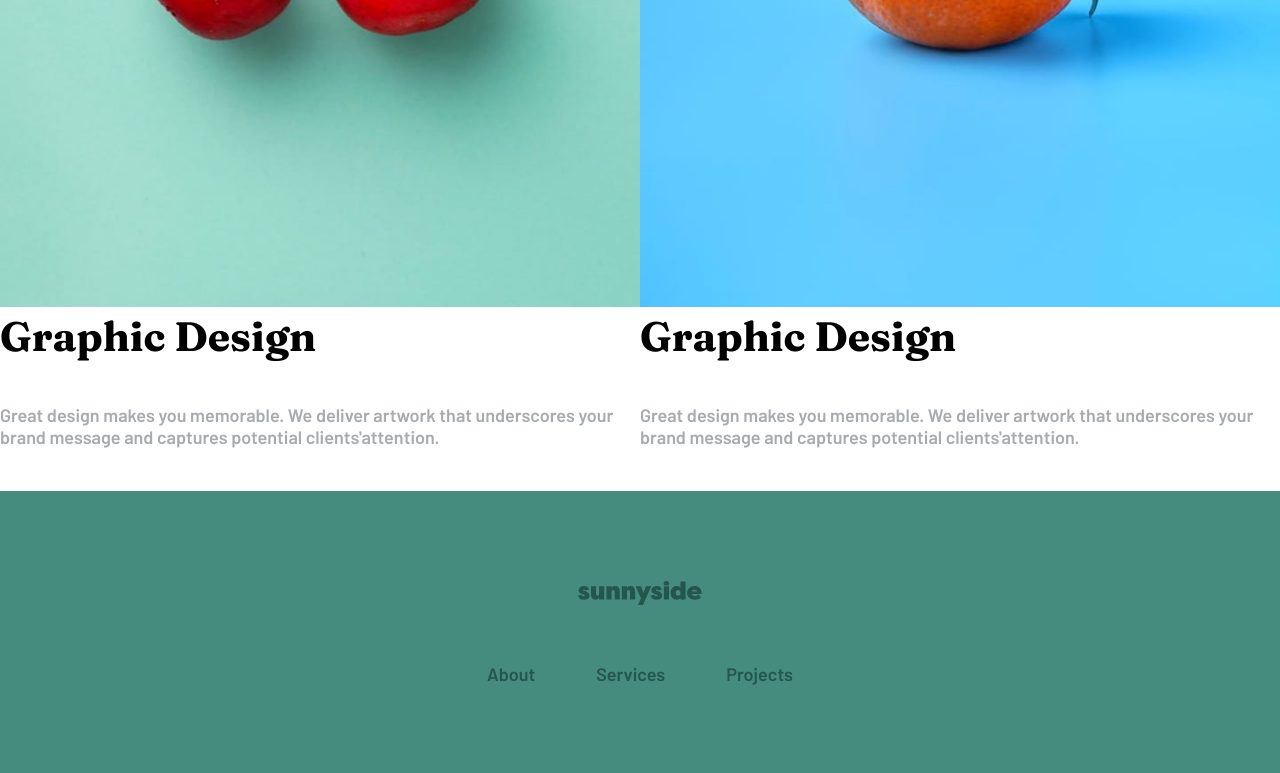
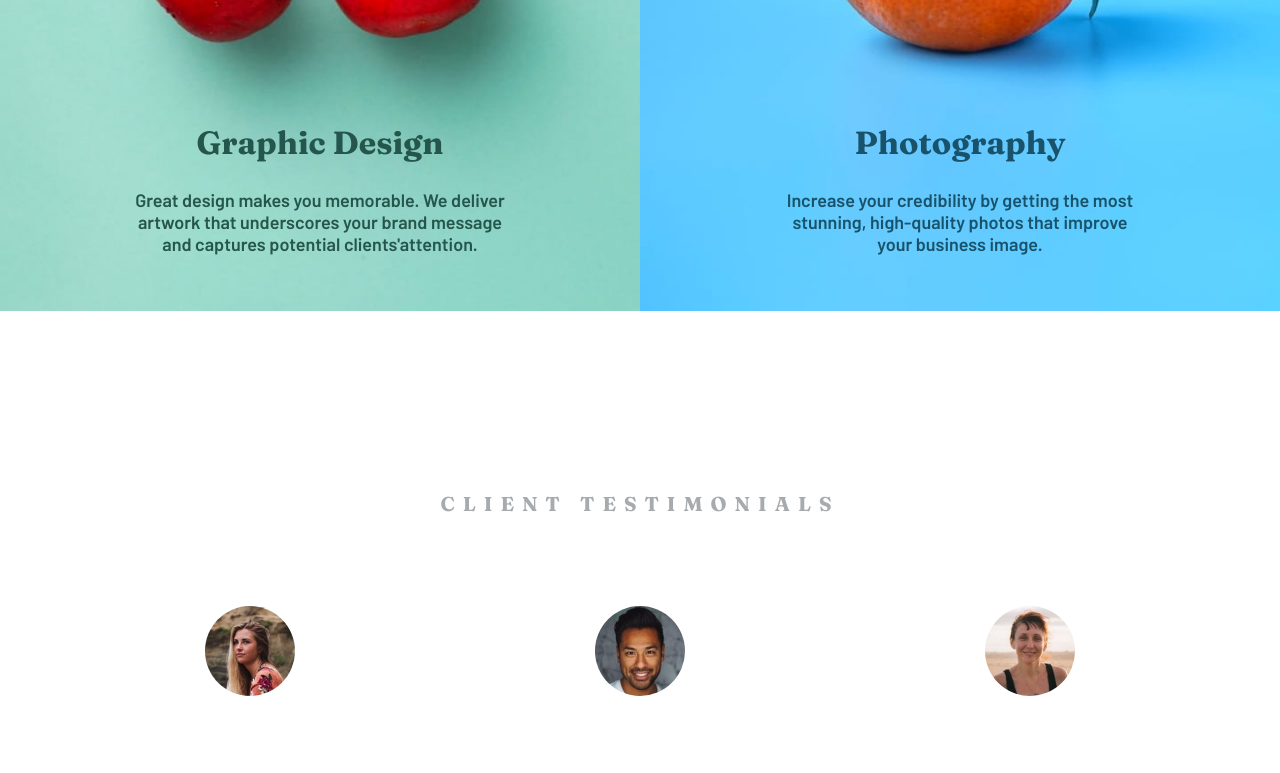
Before and after one commit to Ezedcode/sunnyside-agency-landing-page-main, a React (Create React App) app: page / in a window 1280 px wide. Shown: the part 2000-2773 px from the top of the page. Built offline with nearby package versions, Linux system fonts and the light colour scheme.

Commit message:
updating home page

```diff
--- a/src/components/button/LearnMoreBtn.jsx
+++ b/src/components/button/LearnMoreBtn.jsx
@@ -19,7 +19,7 @@ const Btn = styled.button`
     font-weight: bolder;
     font-size: 15px;
     letter-spacing: 1px;
-    margin-left: 7.5px;
+    margin-left: 7.7px;
   }
 
   & .first,
--- a/src/components/layout/Footer/styles.jsx
+++ b/src/components/layout/Footer/styles.jsx
@@ -8,6 +8,7 @@ export const Container = styled.footer`
 
   & a {
     color: hsl(167, 40%, 24%);
+    transition: 0.5s;
   }
 
   & a:hover {
@@ -18,6 +19,7 @@ export const Container = styled.footer`
   & path {
     fill: hsl(167, 40%, 24%);
     cursor: pointer;
+    transition: 0.5s;
   }
 
   & li:hover path {
--- a/src/components/layout/Header/styles.jsx
+++ b/src/components/layout/Header/styles.jsx
@@ -39,7 +39,7 @@ export const Container = styled.div`
   }
 
   @media screen and (max-width: 375px) {
-    height: 538px;
+    height: 498px;
 
     & .menuBtn {
       display: block;
--- /dev/null
+++ b/src/data/HomePageContent.json
@@ -0,0 +1,43 @@
+{
+  "Home": {
+    "section1": {
+      "title": "Transform your brand",
+      "about": "We are a full-service creative agency specializing in helping brands grow fast. Engage your clients through compelling visuals that do most of the marketing for you."
+    },
+    "section2": {
+      "title": "Stand out to the right audience",
+      "about": "Using a collaborative formula of designers, researchers, photographers, videographers, and copywriters, we'll build and extend your brand in digital places."
+    },
+    "section3": {
+      "title": "Graphic Design",
+      "about": "Great design makes you memorable. We deliver artwork that underscores your brand message and captures potential clients'attention."
+    },
+    "section4": {
+      "title": "Photography",
+      "about": "Increase your credibility by getting the most stunning, high-quality photos that improve your business image."
+    }
+  },
+  "ClientTestimonials": {
+    "title": "CLIENT TESTIMONIALS",
+    "client": [
+      {
+        "photo": "Emily Photo",
+        "name": "Emily R.",
+        "job": "Marking Director",
+        "testimonials": "We put our trust in Sunnyside and they delivered, making sure our needs were met and deadlines were always hit."
+      },
+      {
+        "photo": "Thomas Photo",
+        "name": "Thomas S.",
+        "job": "Chief Operating Officer",
+        "testimonials": "Sunnyside's enthusiasm coupled with their keen interest in our brand's success made it a satisfying and enjoyable experience."
+      },
+      {
+        "photo": "Jennie Photo",
+        "name": "Jennie F.",
+        "job": "Business Owner",
+        "testimonials": "Incredible end result! Our sales increased over 400% when we worked with Sunnyside. Highly recommended!"
+      }
+    ]
+  }
+}
--- a/src/data/PageContent.json
+++ /dev/null
@@ -1,20 +0,0 @@
-{
-  "Home": {
-    "section1": {
-      "title": "Transform your brand",
-      "about": "We are a full-service creative agency specializing in helping brands grow fast. Engage your clients through compelling visuals that do most of the marketing for you."
-    },
-    "section2": {
-      "title": "Stand out to the right audience",
-      "about": "Using a collaborative formula of designers, researchers, photographers,videographers,and copywriters,we'll build and extend your brand in digital places."
-    },
-    "section3": {
-      "title": "Graphic Design",
-      "about": "Great design makes you memorable. We deliver artwork that underscores your brand message and captures potential clients'attention."
-    },
-    "section4": {
-      "title": "Photography",
-      "about": "Increase your credibility by getting the most stunning, high-quality photos that improve your business image."
-    }
-  }
-}
--- a/src/pages/Home/index.jsx
+++ b/src/pages/Home/index.jsx
@@ -7,14 +7,25 @@ import Img5 from "../../assets/img/desktop/image-transform.jpg";
 import Img6 from "../../assets/img/desktop/image-stand-out.jpg";
 import Img7 from "../../assets/img/desktop/image-graphic-design.jpg";
 import Img8 from "../../assets/img/desktop/image-photography.jpg";
+import Img9 from "../../assets/img/image-emily.jpg";
+import Img10 from "../../assets/img/image-thomas.jpg";
+import Img11 from "../../assets/img/image-jennie.jpg";
+import Img12 from "../../assets/img/mobile/image-gallery-milkbottles.jpg";
+import Img13 from "../../assets/img/mobile/image-gallery-orange.jpg";
+import Img14 from "../../assets/img/mobile/image-gallery-cone.jpg";
+import Img15 from "../../assets/img/mobile/image-gallery-sugar-cubes.jpg";
+import Img16 from "../../assets/img/desktop/image-gallery-milkbottles.jpg";
+import Img17 from "../../assets/img/desktop/image-gallery-orange.jpg";
+import Img18 from "../../assets/img/desktop/image-gallery-cone.jpg";
+import Img19 from "../../assets/img/desktop/image-gallery-sugar-cubes.jpg";
 import LearnMoreBtn from "../../components/button/LearnMoreBtn";
-import PageContent from "../../data/PageContent.json";
+import PageContent from "../../data/HomePageContent.json";
 import * as Styles from "./styles";
 
 const Home = () => {
   return (
     <Styles.Container>
-      <section className="container">
+      <section className="section1">
         <div>
           <picture>
             <source media="(max-width: 375px)" srcSet={Img1} />
@@ -32,7 +43,7 @@ const Home = () => {
           </div>
         </div>
       </section>
-      <section className="container">
+      <section className="section2">
         <div>
           <picture>
             <source media="(max-width: 375px)" srcSet={Img2} />
@@ -50,7 +61,7 @@ const Home = () => {
           </div>
         </div>
       </section>
-      <section className="container">
+      <section className="section3">
         <div>
           <div>
             <picture>
@@ -58,9 +69,11 @@ const Home = () => {
               <img src={Img7} alt="Image_home" />
             </picture>
           </div>
-          <div className="content">
-            <h2>{PageContent.Home.section3.title}</h2>
-            <p>{PageContent.Home.section3.about}</p>
+          <div className="graphic-design">
+            <div>
+              <h2>{PageContent.Home.section3.title}</h2>
+              <p>{PageContent.Home.section3.about}</p>
+            </div>
           </div>
         </div>
         <div>
@@ -70,11 +83,53 @@ const Home = () => {
               <img src={Img8} alt="Image_home" />
             </picture>
           </div>
-          <div className="content">
-            <h2>{PageContent.Home.section3.title}</h2>
-            <p>{PageContent.Home.section3.about}</p>
+          <div className="photography">
+            <div>
+              <h2>{PageContent.Home.section4.title}</h2>
+              <p>{PageContent.Home.section4.about}</p>
+            </div>
           </div>
         </div>
+      </section>
+      <section className="section4">
+        <h1>{PageContent.ClientTestimonials.title}</h1>
+        <div className="testimonials">
+          {PageContent.ClientTestimonials.client.map((client, index) => {
+            return (
+              <div>
+                <img
+                  src={
+                    (index === 0 && Img9) ||
+                    (index === 1 && Img10) ||
+                    (index === 2 && Img11)
+                  }
+                  alt={client.photo}
+                />
+                <p className="testimonial">{client.testimonials}</p>
+                <h2 className="name">{client.name}</h2>
+                <p className="job">{client.job}</p>
+              </div>
+            );
+          })}
+        </div>
+      </section>
+      <section className="section5">
+        <picture>
+          <source media="(max-width: 375px)" srcSet={Img12} />
+          <img src={Img16} alt="Image_home" />
+        </picture>
+        <picture>
+          <source media="(max-width: 375px)" srcSet={Img13} />
+          <img src={Img17} alt="Image_home" />
+        </picture>
+        <picture>
+          <source media="(max-width: 375px)" srcSet={Img14} />
+          <img src={Img18} alt="Image_home" />
+        </picture>
+        <picture>
+          <source media="(max-width: 375px)" srcSet={Img15} />
+          <img src={Img19} alt="Image_home" />
+        </picture>
       </section>
     </Styles.Container>
   );
--- a/src/pages/Home/styles.jsx
+++ b/src/pages/Home/styles.jsx
@@ -1,16 +1,19 @@
 import styled from "styled-components";
 
 export const Container = styled.div`
-  & .container {
+  max-width: 1440px;
+  margin: 0 auto;
+
+  & section {
     display: flex;
     width: 100%;
   }
 
-  & .container:first-child {
+  & .section1 {
     flex-direction: row-reverse;
   }
 
-  & .container > div {
+  & section > div {
     width: 50%;
   }
 
@@ -29,19 +32,104 @@ export const Container = styled.div`
     justify-content: center;
   }
 
-  & .content > div {
+  & .section1 .content > div,
+  & .section2 .content > div {
     width: 448px;
     margin: 0 auto;
-    padding: 5rem 0;
   }
 
-  & .container p {
+  & .section1 p,
+  & .section2 p {
     color: hsl(210, 4%, 67%);
     padding: 43px 0;
   }
 
-  & .container h2 {
+  & .section1 h2,
+  & .section2 h2 {
     font-size: 41px;
+  }
+
+  & .section3 > div {
+    position: relative;
+  }
+
+  & .section3 > div > div:first-child {
+    height: 100%;
+  }
+
+  & .section3 > div > div:last-child > div {
+    text-align: center;
+    margin: 0 auto;
+    width: 370px;
+  }
+
+  & .section3 > div > div:last-child p {
+    padding: 1.5rem 0;
+  }
+
+  & .section3 h2 {
+    font-size: 32px;
+  }
+
+  & .graphic-design,
+  & .photography {
+    position: absolute;
+    top: 65%;
+    left: 0;
+    width: 100%;
+    height: 8rem;
+  }
+
+  & .graphic-design {
+    color: hsl(167, 40%, 24%);
+  }
+
+  & .photography {
+    color: hsl(198, 62%, 26%);
+  }
+
+  & .section4 {
+    padding: 10rem 0;
+    text-align: center;
+    align-items: center;
+    flex-direction: column;
+  }
+
+  & .section4 .testimonials {
+    width: 65rem;
+    display: flex;
+    justify-content: center;
+  }
+
+  & .section4 .testimonials > div {
+    width: 358px;
+    margin: 0 auto;
+  }
+
+  & .section4 h1 {
+    font-size: 20px;
+    letter-spacing: 8px;
+  }
+
+  & .section4 h1,
+  & .section4 .job {
+    color: hsl(210, 4%, 67%);
+  }
+
+  & .section4 img {
+    width: 5rem;
+    height: 5rem;
+    border-radius: 5rem;
+    margin: 5rem 0;
+  }
+
+  & .section4 .testimonial {
+    color: hsl(213, 9%, 39%);
+  }
+
+  & .section4 .name {
+    margin-bottom: 1rem;
+    margin-top: 5rem;
   }
 
   @media screen and (max-width: 375px) {
@@ -51,16 +139,26 @@ export const Container = styled.div`
       text-align: center;
     }
 
-    & .container:first-child {
-      flex-direction: column;
-    }
-
     & section {
       flex-direction: column;
     }
 
-    & .container > div {
+    & section > div {
       width: 100%;
+    }
+
+    & .section1 {
+      flex-direction: column;
+    }
+
+    & .section1 .content > div,
+    & .section2 .content > div {
+      padding: 5rem 0;
+      width: 100%;
+    }
+
+    & .section3 {
+      height: 62rem;
     }
 
     & img {
@@ -75,5 +173,42 @@ export const Container = styled.div`
       width: 335px;
       margin: 0 auto;
     }
+
+    & .section3 > div > div:last-child {
+      top: 21rem;
+    }
+
+    & .section4 {
+      padding: 4rem 0;
+      margin-top: 93px;
+    }
+
+    & .section4 h1 {
+      font-size: 18px;
+      letter-spacing: 5px;
+    }
+
+    & .section4 .testimonials {
+      width: 555px;
+      flex-direction: column;
+    }
+
+    & .section4 .testimonials > div {
+      width: 337px;
+    }
+
+    & .section4 img {
+      margin-bottom: 2rem;
+      margin-top: 4rem;
+    }
+
+    & .section4 .name {
+      margin-top: 2rem;
+    }
+
+    & .section5 {
+      display: grid;
+      grid-template-columns: auto auto;
+    }
   }
 `;
```
Also changed, not shown: src/data/ClientTestimonials.json (deleted, +0 -20 lines), src/assets/img/desktop/image-gallery-sugar-cubes.jpg (renamed from src/assets/img/desktop/image-gallery-sugarcubes.jpg).
